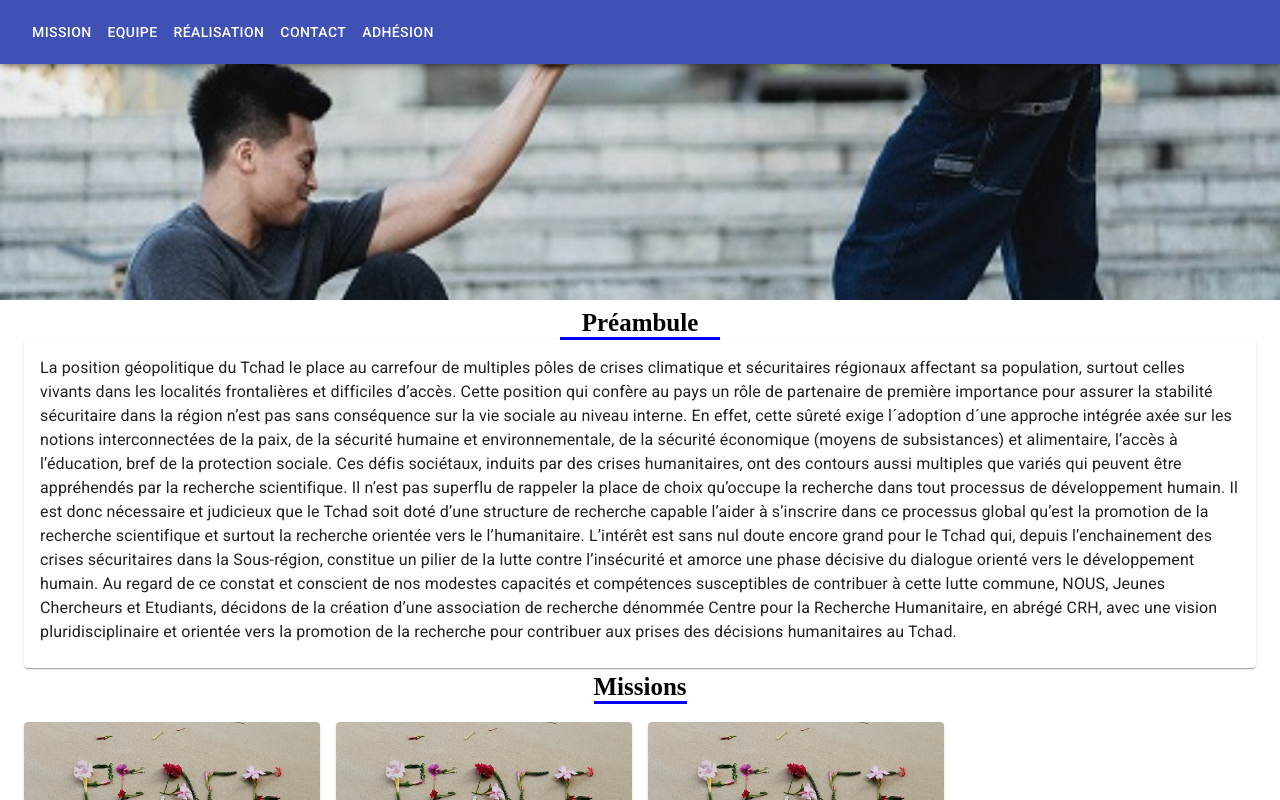
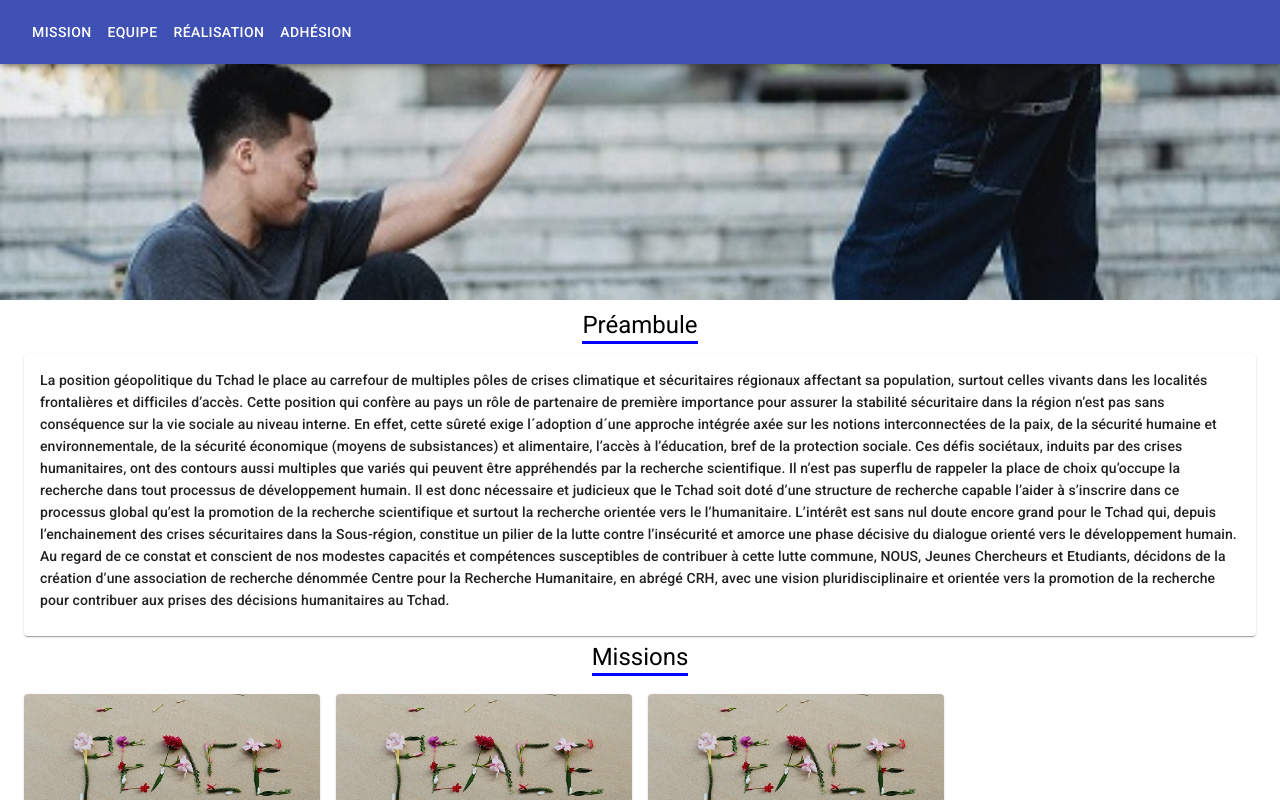
Before and after one commit to Yamingue/humanitaire, a React (Create React App) app: page / in a window 1280 px wide. Shown: the top 800 px of the page. Built offline with nearby package versions, Linux system fonts and the light colour scheme.

Commit message:
retrait de contact

```diff
--- a/src/App.js
+++ b/src/App.js
@@ -50,7 +50,7 @@ function App() {
         <Titre text="Préambule" />
         <Card>
           <CardContent>
-            <Typography>
+            <Typography variant='subtitle2' >
               La position géopolitique du Tchad le place au carrefour de multiples pôles de crises climatique et sécuritaires régionaux affectant sa population, surtout celles vivants dans les localités frontalières et difficiles d’accès. Cette position qui confère au pays un rôle de partenaire de première importance pour assurer la stabilité sécuritaire dans la région n’est pas sans conséquence sur la vie sociale au niveau interne. En effet,  cette sûreté exige l´adoption d´une approche intégrée axée sur les notions interconnectées de la paix, de la sécurité humaine et environnementale, de la sécurité économique (moyens de subsistances) et alimentaire, l’accès à l’éducation, bref de la protection sociale.
               Ces défis sociétaux, induits par des crises humanitaires, ont des contours aussi multiples que variés qui peuvent être appréhendés par la recherche scientifique.  Il n’est pas superflu de rappeler la place de choix qu’occupe la recherche dans tout processus de développement humain.
               Il est donc nécessaire et judicieux que le Tchad soit doté d’une structure de recherche capable l’aider à s’inscrire dans ce processus global qu’est la promotion de la recherche scientifique et surtout la recherche orientée vers le l’humanitaire.
@@ -145,8 +145,6 @@ function App() {
             <Realisation />
           </Grid>
         </Grid>
-        <Titre text="Contact" id="contact" size={90} />
-        <ContactForm />
         <Titre text="Adhesion" id="adhesion" size={105} />
         <AdhesionForm />
       </Container>
--- a/src/Component/NavBar.js
+++ b/src/Component/NavBar.js
@@ -40,9 +40,6 @@ export default function NavBar() {
                     <Link color='inherit' href='/#realisation'>
                         <Button color="inherit">Réalisation</Button>
                     </Link>
-                    <Link color='inherit' href='/#contact'>
-                        <Button color="inherit">Contact</Button>
-                    </Link>
                     <Link color='inherit' href='/#adhesion'>
                         <Button color="inherit">Adhésion</Button>
                     </Link>
--- a/src/Component/Titre.js
+++ b/src/Component/Titre.js
@@ -1,15 +1,25 @@
-export default function Titre({ text='Nos missions', size = '160px', id = '#' }) {
-  return <div
+import { Grid, Typography } from "@material-ui/core";
+
+export default function Titre({ text = 'Nos missions', size = '160px', id = '#' }) {
+  return <Grid
     id={id}
+    container
+    direction="row"
+    justifyContent="center"
+    alignItems="center"
     style={{
-      fontSize: 25,
-      fontWeight: 'bold',
-      margin: '0 auto',
-      borderBottom: ' 3px solid blue',
-      textAlign: 'center',
-      maxWidth: size,
-      marginTop: 5
+      marginTop: 5,
+      marginBottom: 10
     }}>
-    {text}
-  </div>
+    <Grid
+      style={{
+        borderBottom: '3px solid blue',
+      }}
+      item>
+      <Typography variant='h5' >
+        {text}
+      </Typography>
+    </Grid>
+
+  </Grid>
 }
```
